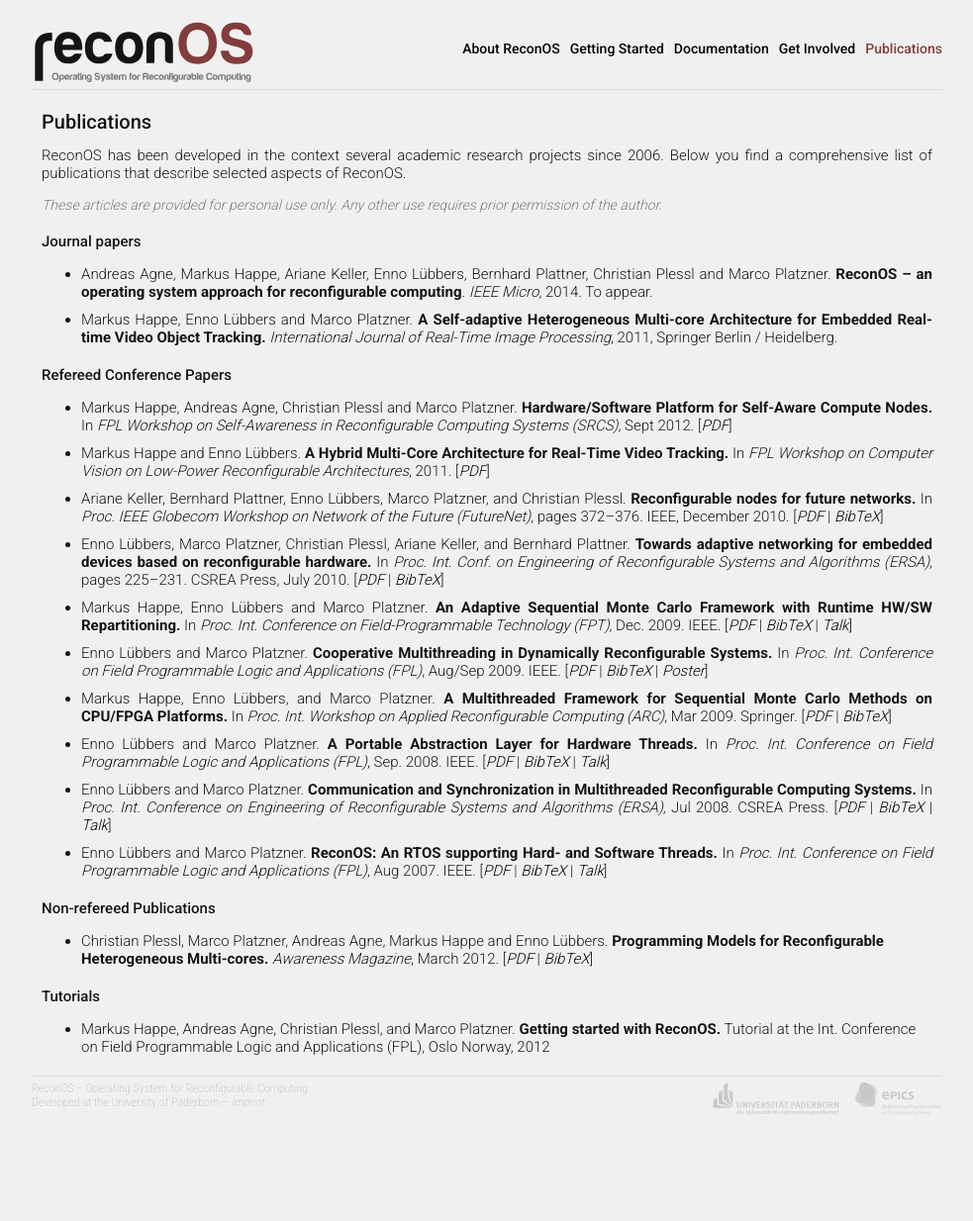
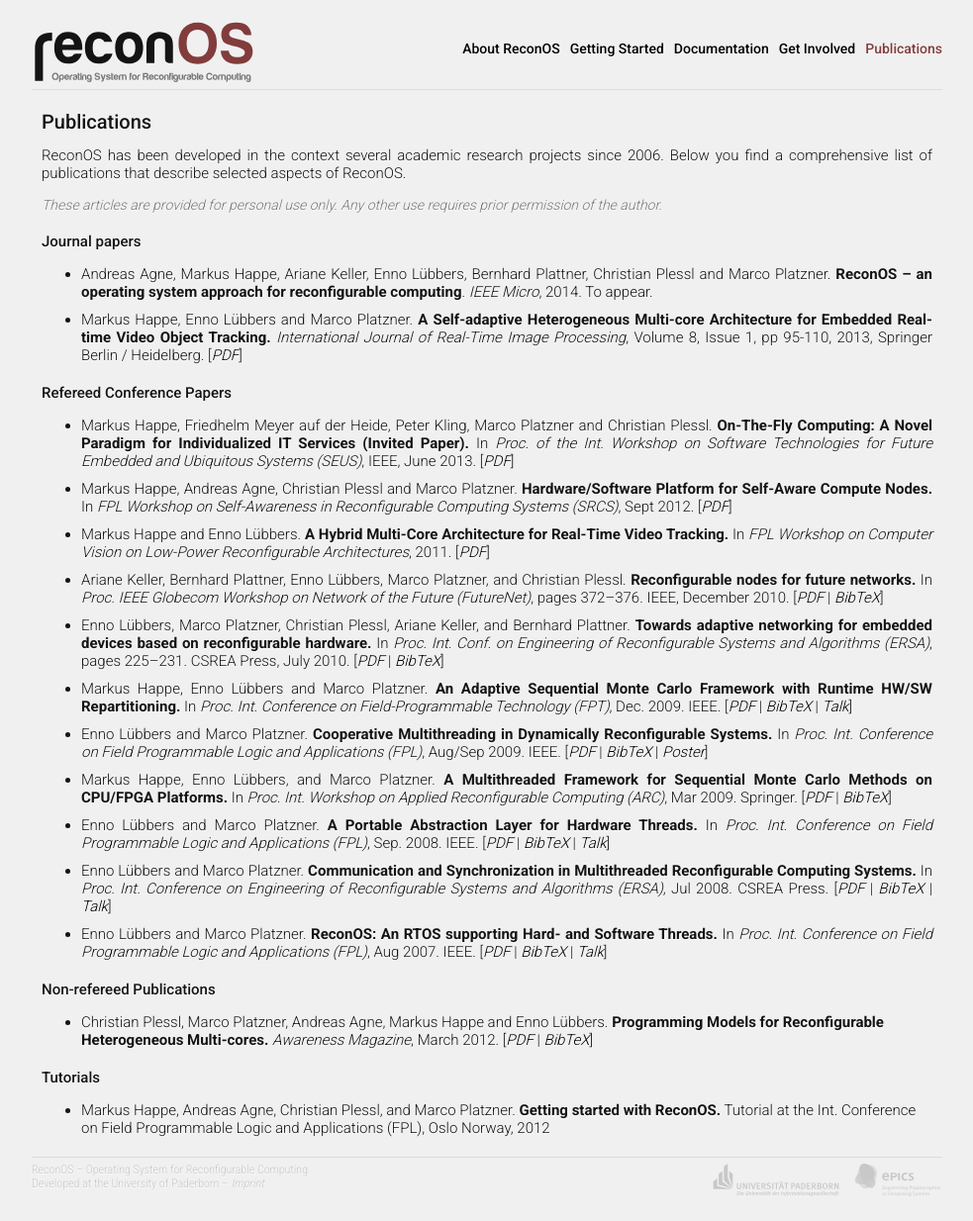
Before and after one commit to ReconOS/reconos.github.io, a Jekyll site: the page built from publications/index.md, in a window 1280 px wide. Shown: the whole page at 99% size, without its empty margins (148-1131 px from the left). Built offline with Jekyll 4.4.1, drawn with Linux system fonts in a browser that asks for light colours; Markdown is read by kramdown in place of the engine named in the settings; before the commit the page ends 1152 px from its top, so only the background shows below that.

Commit message:
added two further publications

```diff
--- a/publications/index.md
+++ b/publications/index.md
@@ -13,9 +13,14 @@ ReconOS has been developed in the context several academic research projects sin
 * Andreas Agne, Markus Happe, Ariane Keller, Enno Lübbers, Bernhard Plattner, Christian Plessl and Marco Platzner. **ReconOS – an operating system approach for reconfigurable computing**. *IEEE Micro*, 2014. To appear.
 
 * Markus Happe, Enno Lübbers and Marco Platzner. **A Self-adaptive Heterogeneous Multi-core Architecture for Embedded Real-time Video Object Tracking.**
-  *International Journal of Real-Time Image Processing*, 2011, Springer Berlin / Heidelberg.
+  *International Journal of Real-Time Image Processing*, Volume 8, Issue 1, pp 95-110, 2013, Springer Berlin / Heidelberg. &#91;[PDF](happe13_jrtip.pdf)&#93;
 
 ## Refereed Conference Papers
+
+* Markus Happe, Friedhelm Meyer auf der Heide, Peter Kling, Marco Platzner and Christian Plessl.
+  **On-The-Fly Computing: A Novel Paradigm for Individualized IT Services (Invited Paper).**
+  In *Proc. of the Int. Workshop on Software Technologies for Future Embedded and Ubiquitous Systems (SEUS)*, IEEE, June 2013.
+  &#91;[PDF](happe13_seus.pdf)&#93;
 
 * Markus Happe, Andreas Agne, Christian Plessl and Marco Platzner.
   **Hardware/Software Platform for Self-Aware Compute Nodes.**
```
Also changed, not shown: 2 other files.
